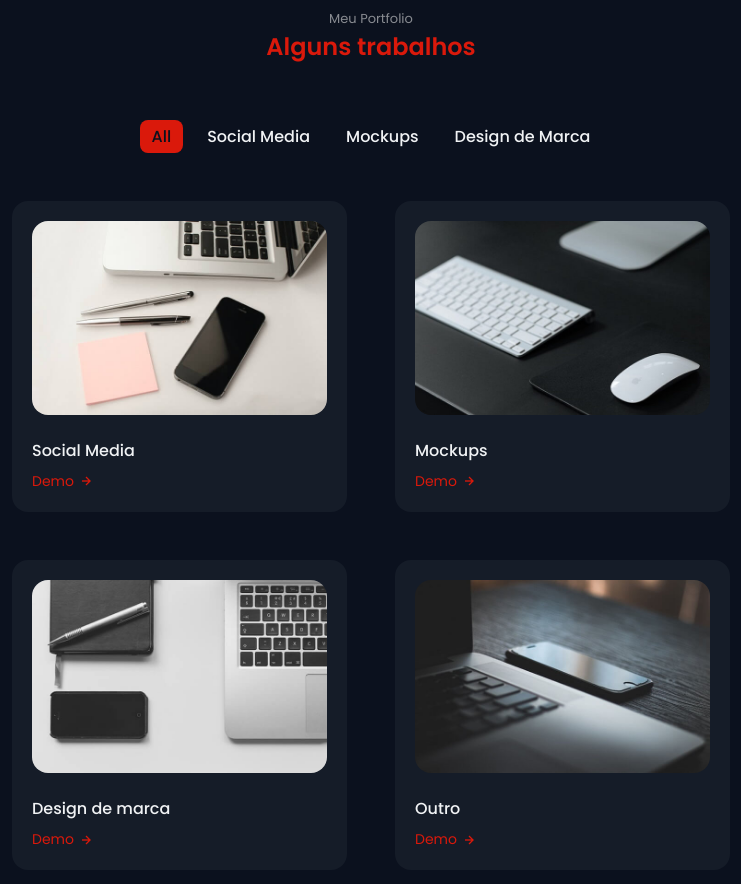
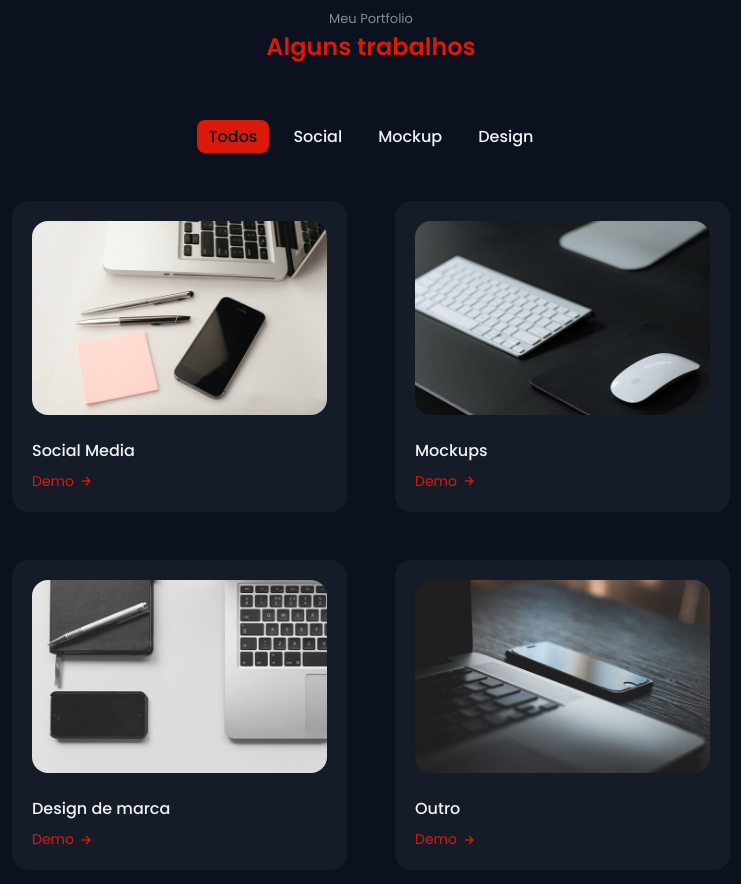
Before and after one commit to endriwmsi/responsive_portfolio_Endriw_Schiavenato, a plain HTML site: page portfolio/index.html in a window 1280 px wide. Shown: the part 2500-3384 px from the top of the page, without its empty margins (269-1010 px from the left). Drawn offline with nearby package versions, Linux system fonts and the light colour scheme.

```diff
--- a/portfolio/index.html
+++ b/portfolio/index.html
@@ -440,10 +440,10 @@
       <h2 class="section__title">Alguns trabalhos</h2>
 
       <div class="work__filters">
-        <span class="work__item active-work" data-filter='all'>All</span>
-        <span class="work__item" data-filter='.socialMedia'>Social Media</span>
-        <span class="work__item" data-filter='.mockups'>Mockups</span>
-        <span class="work__item" data-filter='.designMarca'>Design de Marca</span>
+        <span class="work__item active-work" data-filter='all'>Todos</span>
+        <span class="work__item" data-filter='.socialMedia'>Social</span>
+        <span class="work__item" data-filter='.mockups'>Mockup</span>
+        <span class="work__item" data-filter='.designMarca'>Design</span>
       </div>
 
       <div class="work__container container grid">
```
